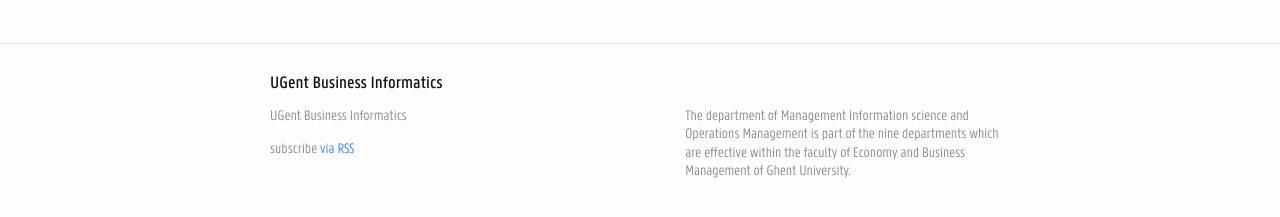
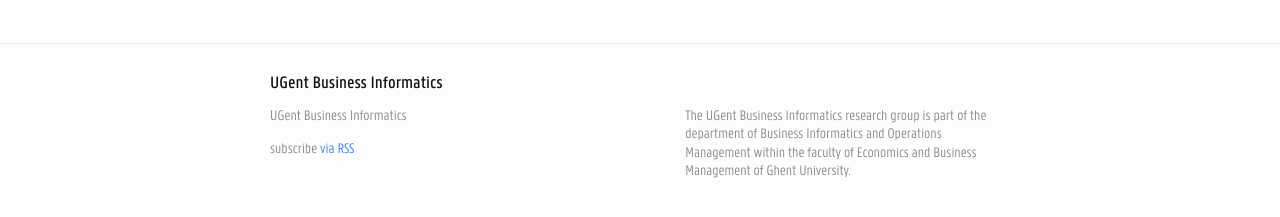
Before and after one commit to UGent-BusinessInformatics/ugent-businessinformatics.github.io, a Jekyll site: the page built from pages/31-links.markdown, in a window 1280 px wide. Shown: the part 659-876 px from the top of the page. Built offline with Jekyll 4.4.1, drawn with Linux system fonts in a browser that asks for light colours.

Commit message:
Change description

```diff
--- a/_config.yml
+++ b/_config.yml
@@ -1,9 +1,8 @@
 title: UGent Business Informatics
 # email: your-email@example.com
 description: >- # this means to ignore newlines until "baseurl:"
-  The department of Management Information science and Operations Management
-  is part of the nine departments which are effective within the faculty of
-  Economy and Business Management of Ghent University.
+  The UGent Business Informatics research group is part of the department of Business Informatics and Operations Management
+  within the faculty of Economics and Business Management of Ghent University.
 baseurl: "" # the subpath of your site, e.g. /blog
 url: "" # the base hostname & protocol for your site
 # twitter_username: jekyllrb
```
